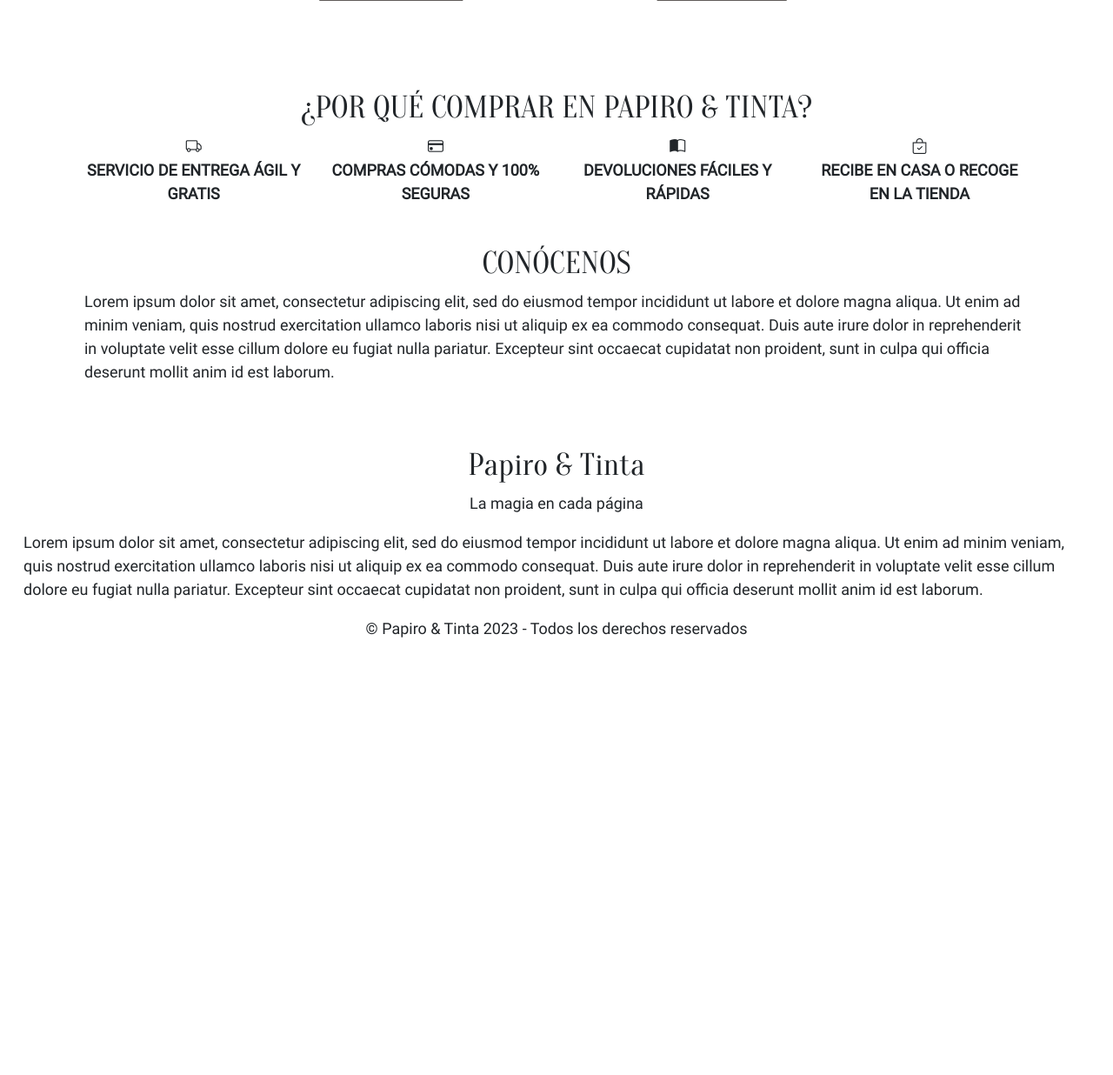
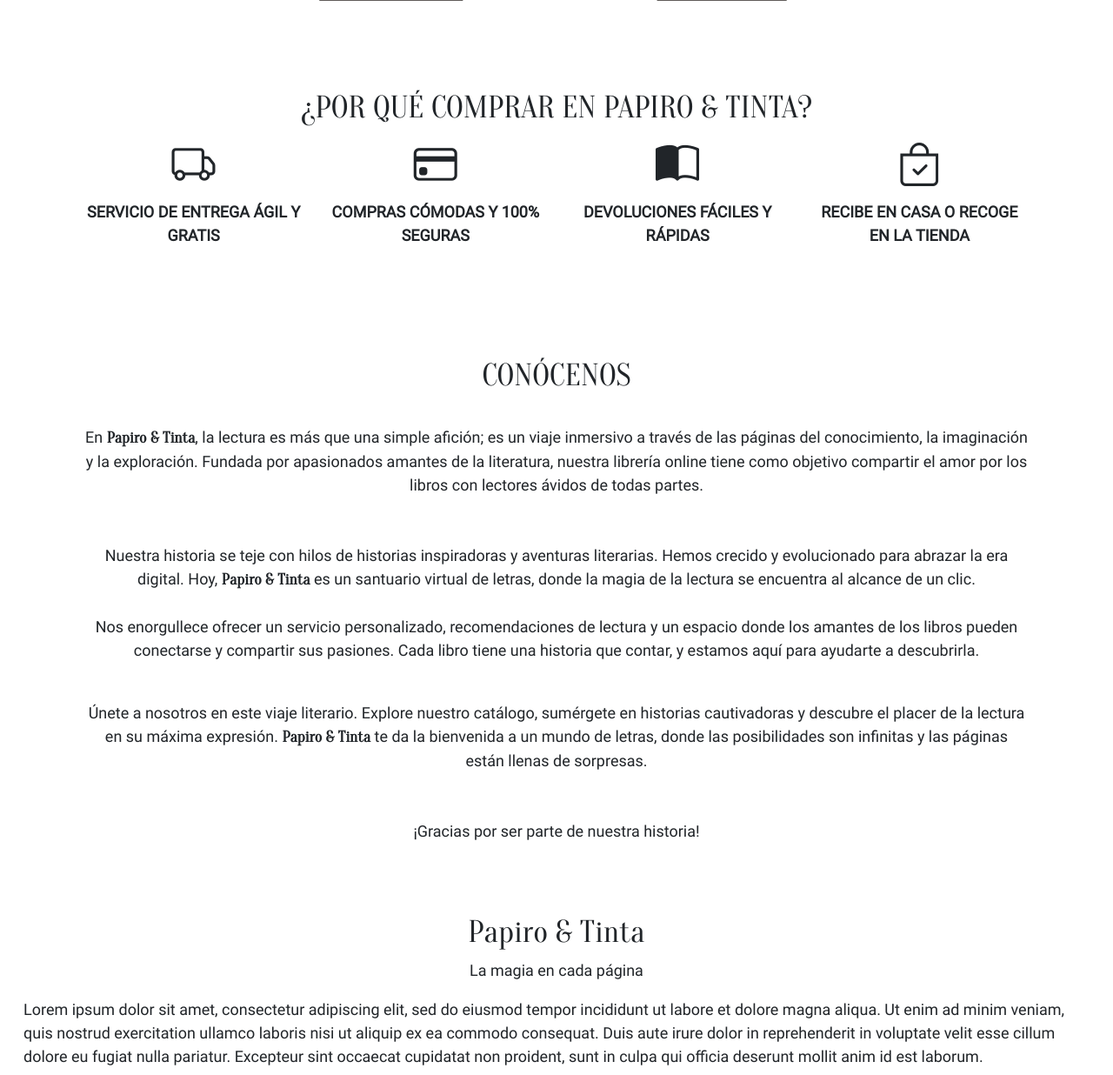
Before and after one commit to SebasVM123/Papiro-Tinta-Proyect, a Django app: page / in a window 1280 px wide. Shown: the part 2007-3243 px from the top of the page at 87% size. Before the commit the page ends 2740 px from the top, so only its background shows below. Run offline with Django 4.2, Linux system fonts and the light colour scheme.

Commit message:
Feat: añade texto de la sección de Conócenos

```diff
--- a/Papiro_Tinta/main/templates/main/index.html
+++ b/Papiro_Tinta/main/templates/main/index.html
@@ -128,39 +128,60 @@
 	        <div class="row w-100 text-center">
 		        <div class="col-12 col-md-3">
 			        <div class="d-flex flex-column align-items-center">
-				        <i class="bi bi-truck"></i>
+				        <i class="bi bi-truck title-1"></i>
 				        <p class="bold-text">SERVICIO DE ENTREGA ÁGIL Y GRATIS</p>
 			        </div>
 		        </div>
 		        <div class="col-12 col-md-3">
 			        <div class="d-flex flex-column align-items-center">
-				        <i class="bi bi-credit-card"></i>
+				        <i class="bi bi-credit-card title-1"></i>
 				        <p class="bold-text">COMPRAS CÓMODAS Y 100% SEGURAS</p>
 			        </div>
 		        </div>
 		        <div class="col-12 col-md-3">
 			        <div class="d-flex flex-column align-items-center">
-				        <i class="bi bi-book-half"></i>
+				        <i class="bi bi-book-half title-1"></i>
 				        <p class="bold-text">DEVOLUCIONES FÁCILES Y RÁPIDAS</p>
 			        </div>
 		        </div>
 		        <div class="col-12 col-md-3">
 			        <div class="d-flex flex-column align-items-center">
-				        <i class="bi bi-bag-check"></i>
+				        <i class="bi bi-bag-check title-1"></i>
 				        <p class="bold-text">RECIBE EN CASA O RECOGE EN LA TIENDA</p>
 			        </div>
 		        </div>
 	        </div>
         </div>
 
-		<div class="container d-flex flex-column align-items-center w-100 my-4" id="know-us">
-			<div class="row w-100">
+		<div class="container d-flex flex-column align-items-center w-100 mt-6">
+			<div class="row w-100 text-center">
 				<h2 class="title-2 text-center">CONÓCENOS</h2>
-				<p>Lorem ipsum dolor sit amet, consectetur adipiscing elit, sed do eiusmod tempor incididunt ut labore
-				et dolore magna aliqua. Ut enim ad minim veniam, quis nostrud exercitation ullamco laboris nisi ut
-				aliquip ex ea commodo consequat. Duis aute irure dolor in reprehenderit in voluptate velit esse
-				cillum dolore eu fugiat nulla pariatur. Excepteur sint occaecat cupidatat non proident, sunt in
-				culpa qui officia deserunt mollit anim id est laborum. </p>
+				<p class="my-4">
+					En <span class="title-font bold-text">Papiro & Tinta</span>, la lectura es más que una simple
+					afición; es un viaje inmersivo a través de las páginas del conocimiento, la imaginación y la
+					exploración. Fundada por apasionados amantes de la literatura, nuestra librería online tiene como
+					objetivo compartir el amor por los libros con lectores ávidos de todas partes.
+				</p>
+				<p class="my-4">
+					Nuestra historia se teje con hilos de historias inspiradoras y aventuras literarias. Hemos crecido y
+					evolucionado para abrazar la era digital. Hoy,
+					<span class="title-font bold-text">Papiro & Tinta</span> es un santuario virtual de letras, donde la
+					magia de la lectura se encuentra al alcance de un clic.
+				</p>
+				<p>
+					Nos enorgullece ofrecer un servicio personalizado, recomendaciones de lectura y un espacio donde
+					los amantes de los libros pueden conectarse y compartir sus pasiones. Cada libro
+					tiene una historia que contar, y estamos aquí para ayudarte a descubrirla.
+				</p>
+				<p class="my-4">
+					Únete a nosotros en este viaje literario. Explore nuestro catálogo, sumérgete en historias
+					cautivadoras y descubre el placer de la lectura en su máxima expresión.
+					<span class="title-font bold-text">Papiro & Tinta</span> te da la bienvenida a un mundo de letras,
+					donde las posibilidades son infinitas y las páginas están llenas de sorpresas.
+				</p>
+				<p class="my-4">
+					¡Gracias por ser parte de nuestra historia!
+				</p>
 			</div>
 		</div>
 	</main>
```
